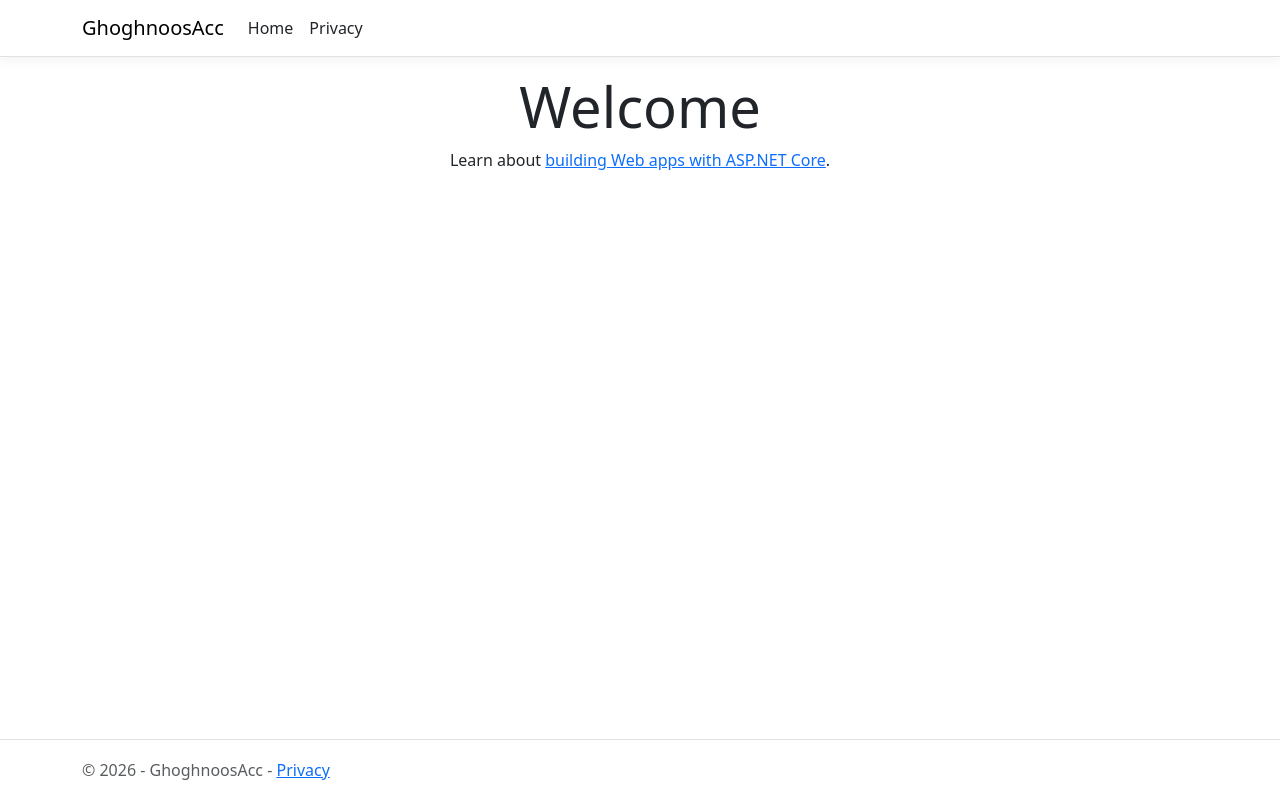
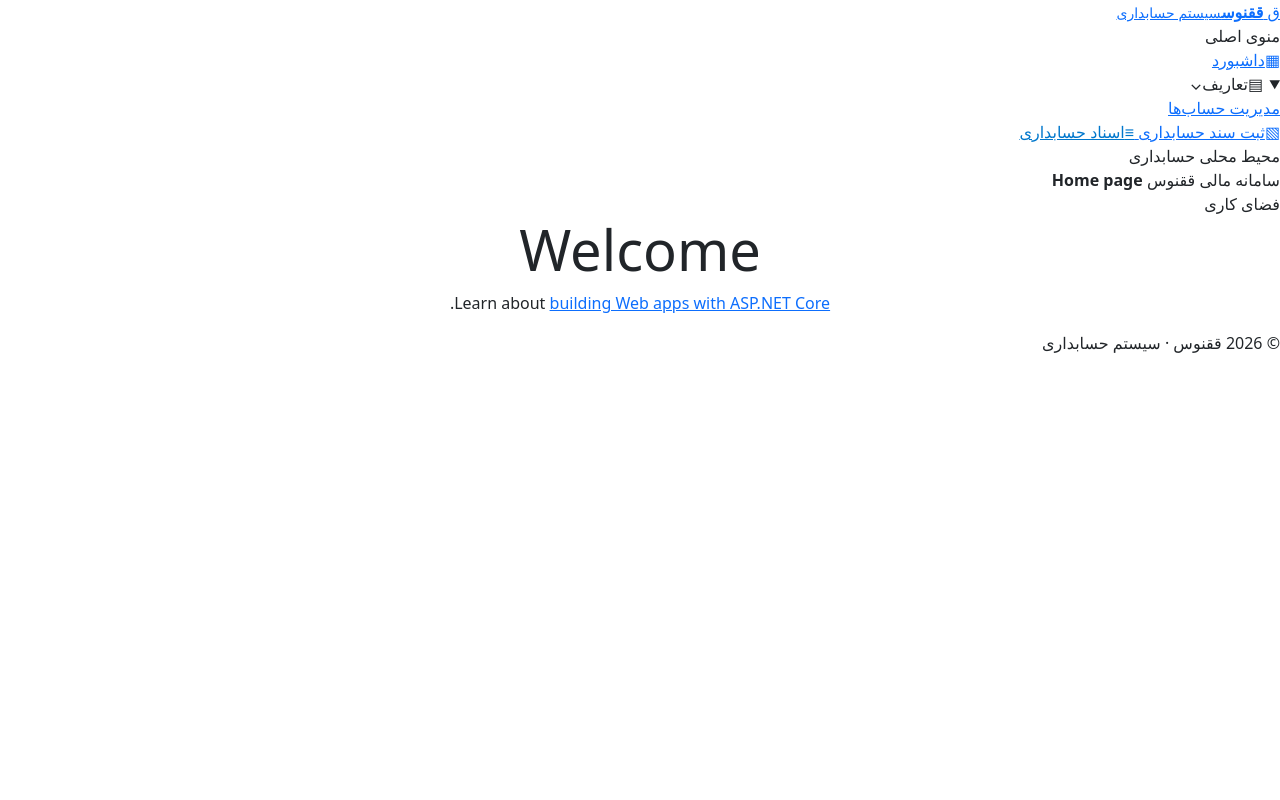
Before and after one commit to izadimostafa45-wq/GhoghnoosAcc, an ASP.NET Core app: page / in a window 1280 px wide. Run offline with ASP.NET Core 8, Linux system fonts and the light colour scheme; style sheets or scripts are compiled from the project's sources.

Commit message:
Add Persian RTL dashboard shell and right navigation

```diff
--- a/Pages/Shared/_Layout.cshtml
+++ b/Pages/Shared/_Layout.cshtml
@@ -1,5 +1,5 @@
 <!DOCTYPE html>
-<html lang="en">
+<html lang="fa" dir="rtl">
 <head>
     <meta charset="utf-8" />
     <meta name="viewport" content="width=device-width, initial-scale=1.0" />
@@ -10,43 +10,51 @@
     <link rel="stylesheet" href="~/GhoghnoosAcc.styles.css" asp-append-version="true" />
 </head>
 <body>
-    <header>
-        <nav class="navbar navbar-expand-sm navbar-toggleable-sm navbar-light bg-white border-bottom box-shadow mb-3">
-            <div class="container">
-                <a class="navbar-brand" asp-area="" asp-page="/Index">GhoghnoosAcc</a>
-                <button class="navbar-toggler" type="button" data-bs-toggle="collapse" data-bs-target=".navbar-collapse" aria-controls="navbarSupportedContent"
-                        aria-expanded="false" aria-label="Toggle navigation">
-                    <span class="navbar-toggler-icon"></span>
-                </button>
-                <div class="navbar-collapse collapse d-sm-inline-flex justify-content-between">
-                    <ul class="navbar-nav flex-grow-1">
-                        <li class="nav-item">
-                            <a class="nav-link text-dark" asp-area="" asp-page="/Index">Home</a>
-                        </li>
-                        <li class="nav-item">
-                            <a class="nav-link text-dark" asp-area="" asp-page="/Privacy">Privacy</a>
-                        </li>
-                    </ul>
+    <div class="app-shell">
+        <aside class="app-sidebar" aria-label="منوی اصلی">
+            <a class="brand" asp-area="" asp-page="/Index">
+                <span class="brand-mark" aria-hidden="true">ق</span>
+                <span class="brand-copy"><strong>ققنوس</strong><small>سیستم حسابداری</small></span>
+            </a>
+            <div class="sidebar-caption">منوی اصلی</div>
+            <nav class="side-nav">
+                <a class="side-link @(ViewContext.RouteData.Values["page"]?.ToString() == "/Index" ? "active" : "")" asp-area="" asp-page="/Index">
+                    <span class="nav-icon">▦</span><span>داشبورد</span>
+                </a>
+                <details class="nav-group" open>
+                    <summary class="side-link"><span class="nav-icon">▤</span><span>تعاریف</span><span class="nav-chevron">⌄</span></summary>
+                    <div class="sub-nav">
+                        <a class="side-link sub-link @(ViewContext.RouteData.Values["page"]?.ToString() == "/Accounting/Accounts" ? "active" : "")" asp-area="" asp-page="/Accounting/Accounts">مدیریت حساب‌ها</a>
+                    </div>
+                </details>
+                <a class="side-link" asp-area="" asp-page="/Accounting/Index">
+                    <span class="nav-icon">▧</span><span>ثبت سند حسابداری</span>
+                </a>
+                <a class="side-link" href="/Accounting/Index#entries" title="بخش اسناد در حال توسعه است">
+                    <span class="nav-icon">≡</span><span>اسناد حسابداری</span>
+                </a>
+            </nav>
+            <div class="sidebar-bottom">
+                <span class="status-dot"></span><span>محیط محلی حسابداری</span>
+            </div>
+        </aside>
+        <div class="app-main">
+            <header class="topbar">
+                <div>
+                    <span class="topbar-eyebrow">سامانه مالی ققنوس</span>
+                    <strong>@ViewData["Title"]</strong>
                 </div>
-            </div>
-        </nav>
-    </header>
-    <div class="container">
-        <main role="main" class="pb-3">
-            @RenderBody()
-        </main>
+                <div class="topbar-badge"><span class="status-dot"></span> فضای کاری</div>
+            </header>
+            <main role="main" class="page-content">
+                @RenderBody()
+            </main>
+            <footer class="app-footer">© 2026 ققنوس · سیستم حسابداری</footer>
+        </div>
     </div>
-
-    <footer class="border-top footer text-muted">
-        <div class="container">
-            &copy; 2026 - GhoghnoosAcc - <a asp-area="" asp-page="/Privacy">Privacy</a>
-        </div>
-    </footer>
-
     <script src="~/lib/jquery/dist/jquery.min.js"></script>
     <script src="~/lib/bootstrap/dist/js/bootstrap.bundle.min.js"></script>
     <script src="~/js/site.js" asp-append-version="true"></script>
-
     @await RenderSectionAsync("Scripts", required: false)
 </body>
 </html>
```
